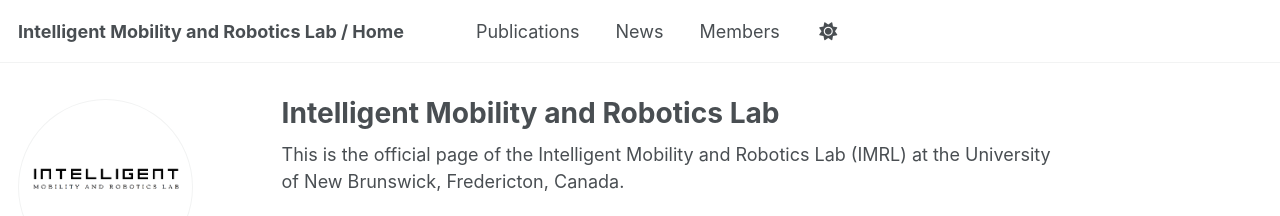
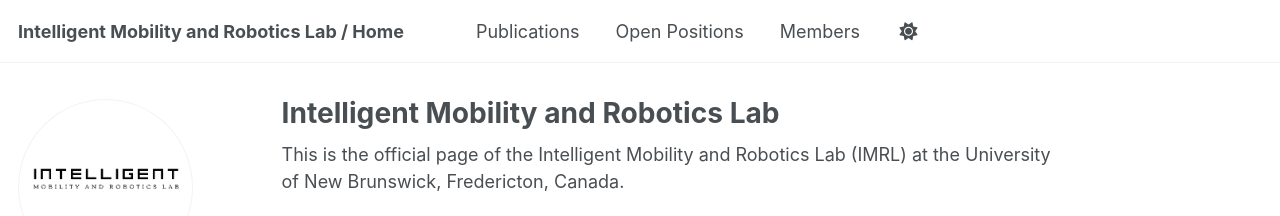
Before and after one commit to IMRL2025/IMRL2025.github.io, a Jekyll site: the page built from _pages/about.md, in a window 1280 px wide. Shown: the top 216 px of the page. Built offline with Jekyll 4.4.1, drawn with Linux system fonts in a browser that asks for light colours; some web fonts are replaced.

Commit message:
Update navigation.yml

```diff
--- a/_data/navigation.yml
+++ b/_data/navigation.yml
@@ -11,8 +11,8 @@ main:
   - title: "Publications"
     url: /publications/
 
-  - title: "News"
-    url: /talks/
+  - title: "Open Positions"
+    url: /posts/
 
 
 
```
